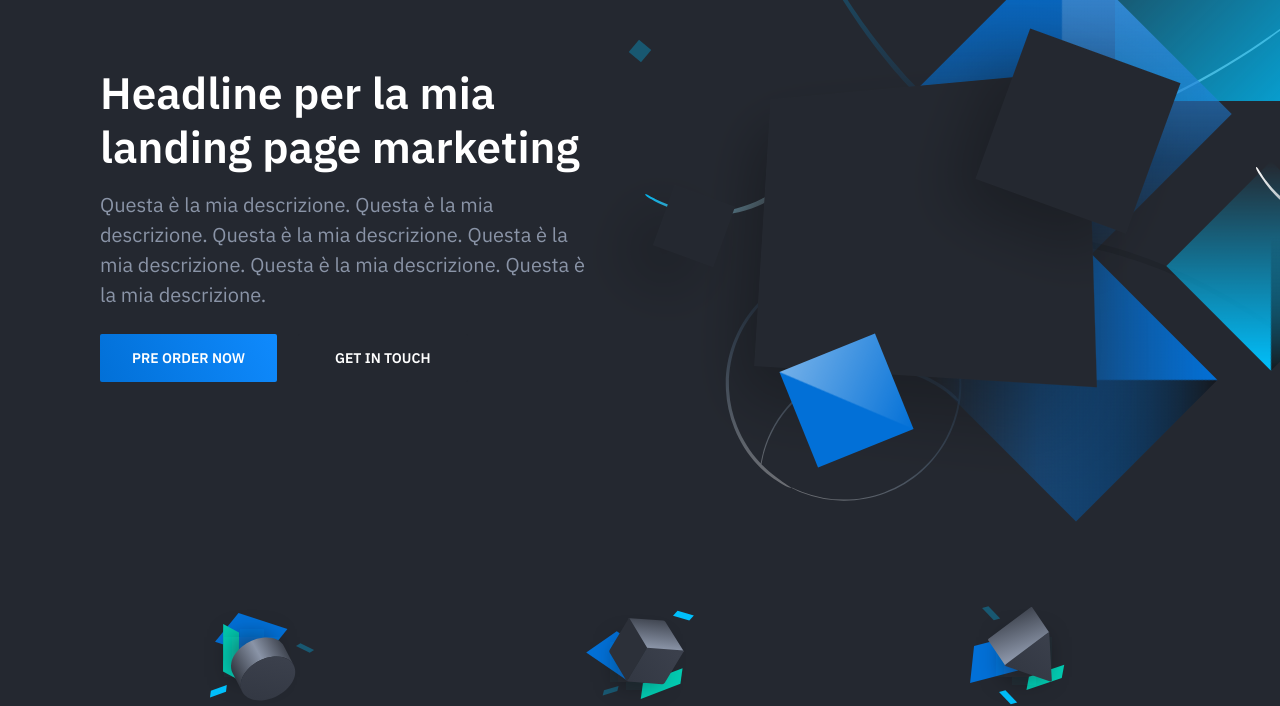
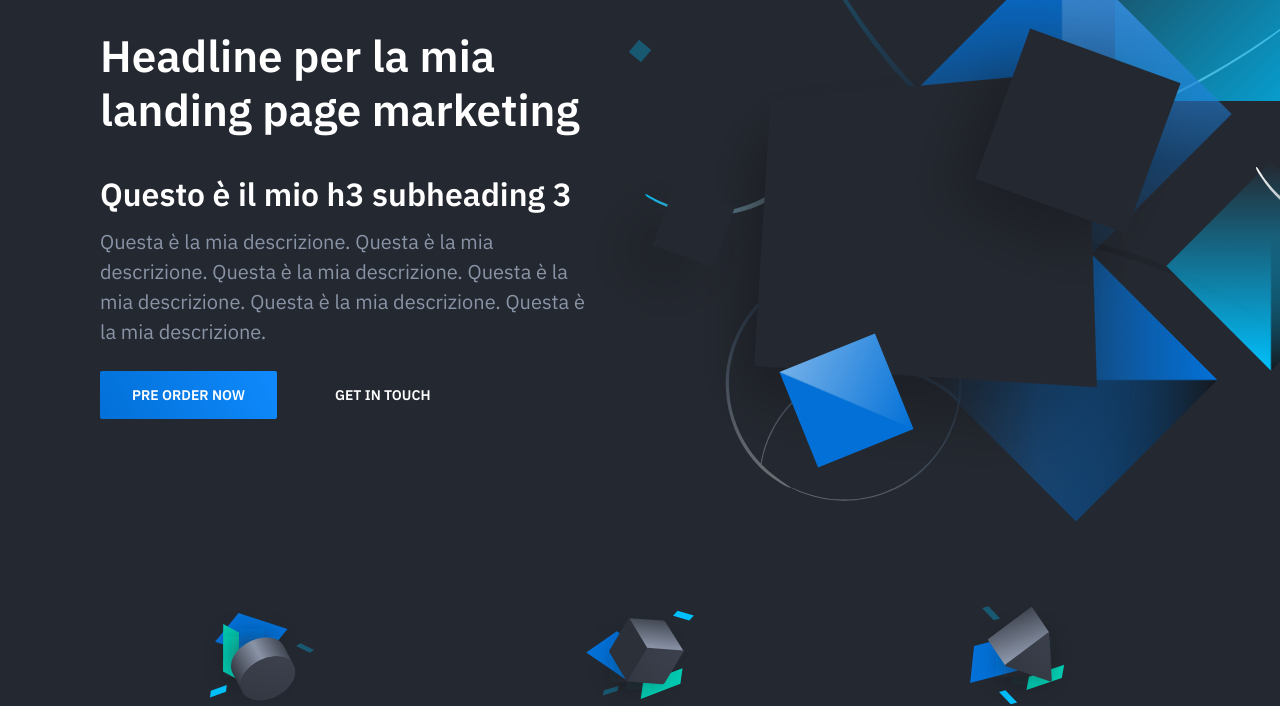
Before and after one commit to DavideSpeciale/davidespeciale, a plain HTML site: page index.html in a window 1280 px wide. Shown: the part 118-824 px from the top of the page. Drawn offline with nearby package versions, Linux system fonts and the light colour scheme.

Commit message:
Aggiunta h3

```diff
--- a/index.html
+++ b/index.html
@@ -37,6 +37,9 @@
                         <h1 class="hero-title mt-0">
                             Headline per la mia landing page marketing
                         </h1>
+                        <h3>
+                            Questo è il mio h3 subheading 3
+                        </h3>
                         <p class="hero-paragraph">
                             Questa è la mia descrizione. Questa è la mia descrizione. Questa è la mia descrizione.
                             Questa è la mia descrizione. Questa è la mia descrizione. Questa è la mia descrizione.
```
